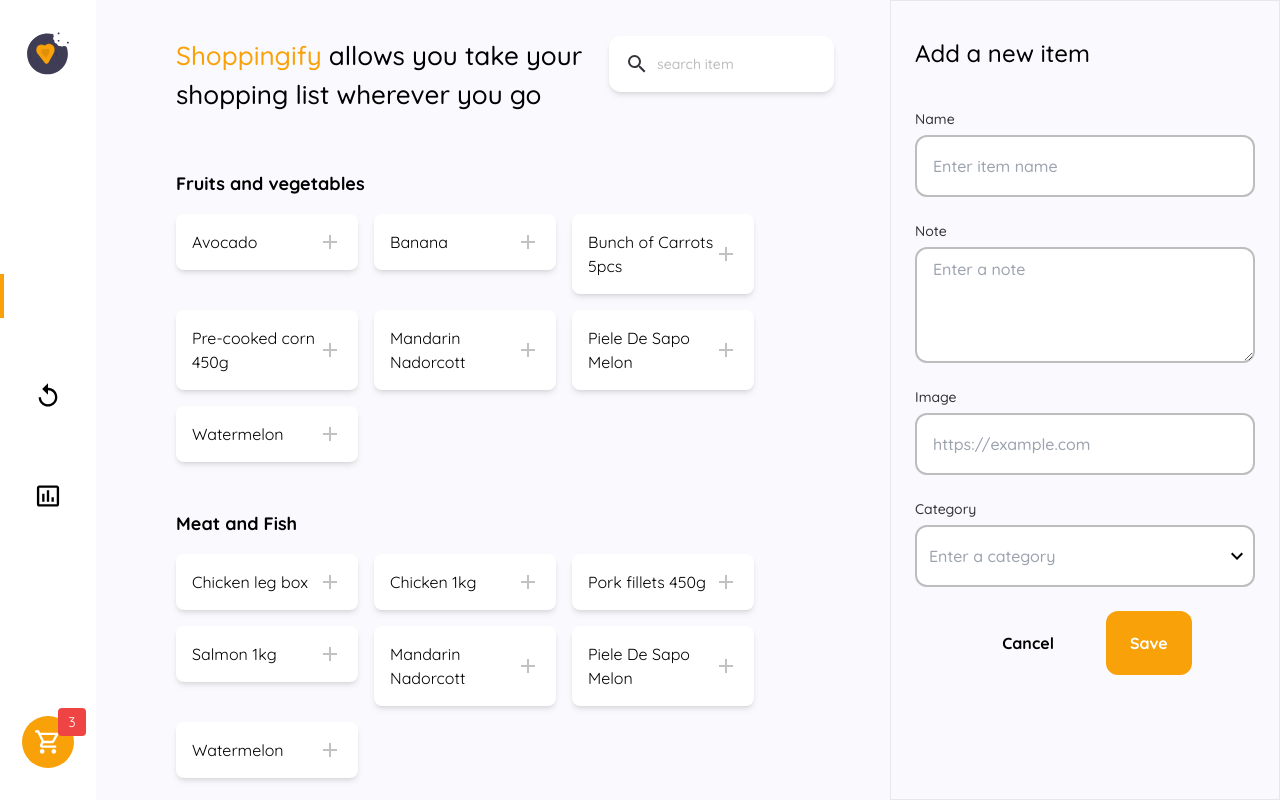
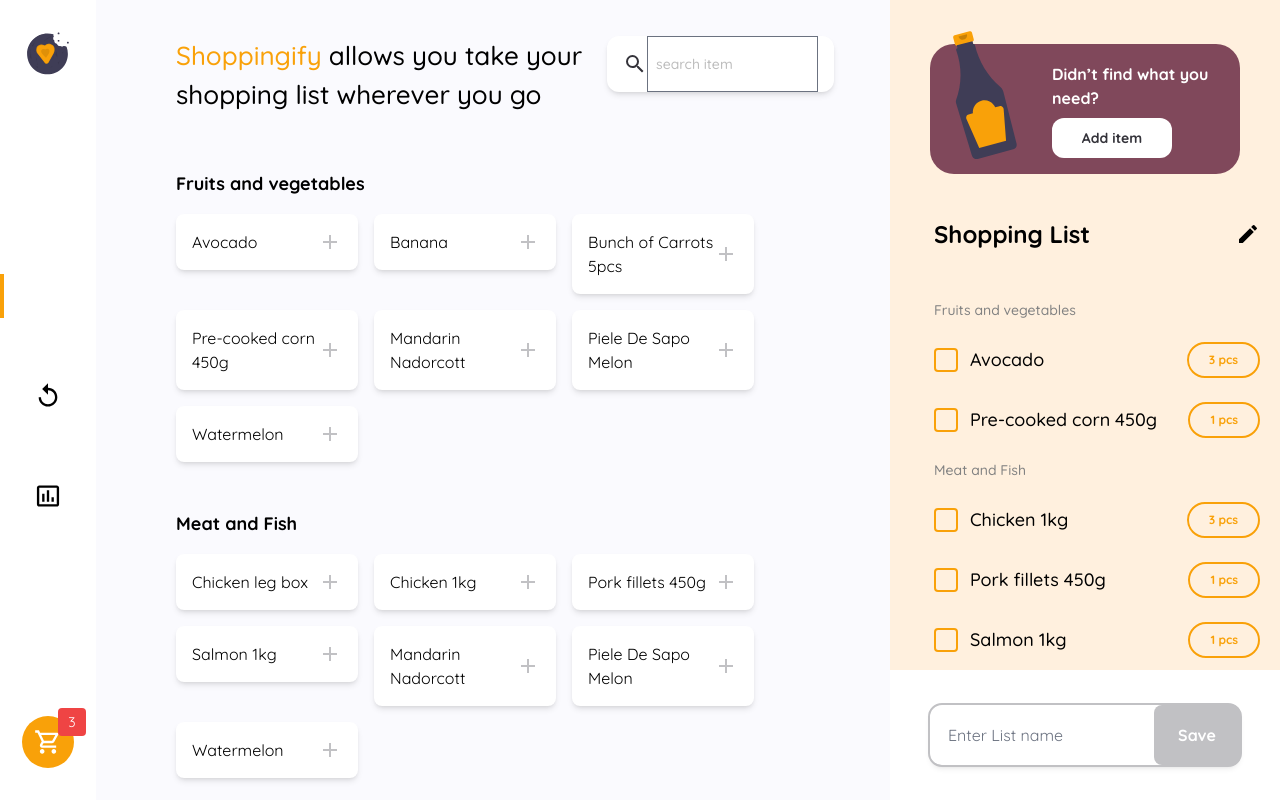
Before and after one commit to OsamaMalik651/shoppingify-master, a React (Create React App) app in the folder client/: page / in a window 1280 px wide. Built offline with nearby package versions, Linux system fonts and the light colour scheme; some icons are missing.

Commit message:
fixed styling, updated shoppingList component.

```diff
--- a/client/package.json
+++ b/client/package.json
@@ -3,6 +3,7 @@
   "version": "0.1.0",
   "private": true,
   "dependencies": {
+    "@tailwindcss/forms": "^0.5.6",
     "@testing-library/jest-dom": "^5.17.0",
     "@testing-library/react": "^13.4.0",
     "@testing-library/user-event": "^13.5.0",
--- a/client/src/Pages/ItemsPage/index.js
+++ b/client/src/Pages/ItemsPage/index.js
@@ -6,6 +6,20 @@
 
 const ItemsPage = () => {
     const [searchTerm, setSearchTerm] = useState('');
+    const [showAddItem, setShowAddItem] = useState(false);
+    const [showShoppingList, setShowShoppingList] = useState(true);
+    const [shoppingListEditMode, setShoppingListEditMode] = useState(false);
+
+    const handleShowAddItemComponent = () => {
+        setShowAddItem(!showAddItem);
+        setShowShoppingList(!showShoppingList)
+    }
+
+    const onItemAddClick = () => {
+        setShoppingListEditMode(true)
+        setShowShoppingList(true)
+        setShowAddItem(false)
+    }
 
     const items = [
         {
@@ -21,6 +35,9 @@
     const handleSearchTerm = (e) => {
         setSearchTerm(e.target.value);
     }
+    const handleShoppingListEditMode = (e) => {
+        setShoppingListEditMode(!shoppingListEditMode)
+    }
 
     const renderedItems = items.map((item) => {
         return (
@@ -29,7 +46,7 @@
                 <div className='flex flex-wrap gap-4 '>
                     {item.items.map((listItem,) => {
                         return (
-                            <Item key={listItem} name={listItem} />
+                            <Item key={listItem} name={listItem} onClick={onItemAddClick} />
                         )
                     })}
                 </div>
@@ -63,8 +80,14 @@
                 </div>
             </div>
             <div className=' max-w-[390px] flex flex-col basis-1/3' >
-                {/* <ShoppingList shoppingList={{}} /> */}
-                <AddItem />
+                {showShoppingList && <ShoppingList
+                    shoppingList={{}}
+                    onAddItemClick={handleShowAddItemComponent}
+                    shoppingListEditMode={shoppingListEditMode}
+                    handleShoppingListEditMode={handleShoppingListEditMode}
+
+                />}
+                {showAddItem && <AddItem onCancelButtonClick={handleShowAddItemComponent} />}
             </div>
         </div>
 
--- a/client/src/components/AddItem/index.js
+++ b/client/src/components/AddItem/index.js
@@ -3,7 +3,7 @@
 import DropDown from '../DropDown'
 import Button from '../Button'
 
-const AddItem = () => {
+const AddItem = ({ onCancelButtonClick }) => {
 
     const handleSubmit = (event) => {
 
@@ -21,8 +21,8 @@
                     <DropDown title="Category" />
                 </form>
                 <div className='flex gap-7 justify-center flex-1 max-h-48'>
-                    <Button secondary>Cancel</Button>
-                    <Button primary>Save</Button>
+                    <Button secondary onClick={onCancelButtonClick}>Cancel</Button>
+                    <Button primary onClick={onCancelButtonClick}>Save</Button>
                 </div>
             </div>
         </div>
--- a/client/src/components/Button/index.js
+++ b/client/src/components/Button/index.js
@@ -4,7 +4,7 @@
 import { twMerge } from 'tailwind-merge';
 
 
-const Button = ({ children, primary, secondary, danger, info, rest }) => {
+const Button = ({ children, primary, secondary, danger, info, onClick, rest }) => {
     const classes = twMerge(classNames('flex items-center h-fit px-6 py-5 rounded-xl text-base font-bold cursor-pointer', {
         'bg-bgOrange text-white': primary,
         'hover:bg-bgHoverGray ': secondary,
@@ -16,6 +16,7 @@
         <div
             {...rest}
             className={`${classes}`}
+            onClick={onClick}
         >{children}</div>
     )
 }
--- a/client/src/components/Item/index.js
+++ b/client/src/components/Item/index.js
@@ -1,11 +1,11 @@
 import React from 'react'
 import { MdAdd } from "react-icons/md";
-const Item = ({ name }) => {
+const Item = ({ name, onClick }) => {
     return (
         <div className='flex flex-shrink-0 w-[182px] px-4 py-4  h-fit items-center justify-between bg-white text-base rounded-lg shadow-md'>
             {name}
             <span className='cursor-pointer pl-0'>
-                <MdAdd className='font-bold text-2xl text-iconGray' />
+                <MdAdd className='font-bold text-2xl text-iconGray' onClick={onClick} />
             </span>
         </div>
     )
--- a/client/src/components/ShoppingList/index.js
+++ b/client/src/components/ShoppingList/index.js
@@ -1,9 +1,14 @@
-import React from 'react'
+import React, { useState } from "react";
 import { ReactComponent as BottleIcon } from "../../assets/bottle.svg";
-import ShoppingListItem from '../ShoppingListItem';
+import { ReactComponent as ShoppingCart } from "../../assets/shoppingCart.svg";
 
 
-const ShoppingList = () => {
+import ShoppingListItem from "../ShoppingListItem";
+import { MdEdit, MdModeEditOutline } from "react-icons/md";
+
+const ShoppingList = ({ onAddItemClick, shoppingListEditMode, handleShoppingListEditMode }) => {
+    const rows = [];
+    let lastCategory = null;
     var shoppingList = [
         { id: "1", name: "Avocado", count: "3", category: "Fruits and vegetables" },
         { id: "2", name: "Pre-cooked corn 450g", count: "1", category: "Fruits and vegetables" },
@@ -18,51 +23,87 @@
         { id: "11", name: "Piele De Sapo Melon", count: "2", category: "Meat and Fish" },
         { id: "12", name: "Chicken leg box", count: "3", category: "Meat and Fish" },
         { id: "13", name: "Piele De Sapo Melon", count: "4", category: "Meat and Fish" },
-        { id: "14", name: "Watermelon", count: "6", category: "Meat and Fish" },];
-    const rows = [];
-    let lastCategory = null;
+        { id: "14", name: "Watermelon", count: "6", category: "Meat and Fish" },
+    ];
 
-    shoppingList.forEach((item) => {
+    shoppingList?.forEach((item) => {
         if (item.category !== lastCategory) {
-            rows.push(<div className='text-[#828282] font-medium text-sm py-[10px]'><h6>{item.category}</h6></div>)
+            rows.push(
+                <div className="text-[#828282] font-medium text-sm py-[10px]" key={`${item.category[0]}${item.id}`}>
+                    <h6>{item.category}</h6>
+                </div>
+            );
         }
-        rows.push(<ShoppingListItem item={item} edit={item.id === "3" && true} />)
+        rows.push(<ShoppingListItem item={item} key={item.id} isShoppingListEditMode={shoppingListEditMode} />);
         lastCategory = item.category;
-    })
+    });
 
     return (
-        <div className='bg-bgLightOrange flex flex-1 flex-col pt-11'>
-            <div className='flex flex-col flex-1' >
-                <div className='bg-[#80485B] flex flex-1 self-center max-h-[130px] min-w-[310px] rounded-3xl relative  px-7'>
-                    <BottleIcon className='absolute -top-[18px] left-2' />
-                    <div className='ml-auto flex flex-1 max-w-[160px] flex-col gap-2 py-[18px]' >
-                        <span className='text-white text-base font-bold'>Didn’t find what you need?</span>
-                        <button className='bg-white text-iconBlack text-sm font-bold  py-[10px] h-10 w-[120px] rounded-xl'>Add item</button>
+        <div className="bg-bgLightOrange h-full flex flex-col pt-11 items-stretch">
+            <div className="flex flex-col flex-none">
+                <div className="bg-[#80485B] flex flex-1 self-center max-h-[130px] min-w-[310px] rounded-3xl relative px-7">
+                    <BottleIcon className="absolute -top-[18px] left-2" />
+                    <div className="ml-auto flex flex-1 max-w-[160px] flex-col gap-2 py-[18px]">
+                        <span className="text-white text-base font-bold">
+                            Didn’t find what you need?
+                        </span>
+                        <button
+                            className="bg-white text-iconBlack text-sm font-bold  py-[10px] h-10 w-[120px] rounded-xl"
+                            onClick={onAddItemClick}
+                        >
+                            Add item
+                        </button>
                     </div>
                 </div>
-                <div className='flex flex-col flex-1 w-full ps-11 pe-7 pt-11 gap-10 overflow-y-scroll max-h-[756px]'>
-                    <div className='text-2xl font-bold'>
+            </div>
+            {rows.length ? (
+                <div className="flex h-full flex-col items-stretch w-full ps-11 pe-5 pt-11 gap-10 overflow-y-scroll no-scrollbar">
+                    <div className="text-2xl font-bold flex justify-between items-center">
                         <h1>Shopping List</h1>
+                        <MdEdit
+                            className="cursor-pointer"
+                            onClick={handleShoppingListEditMode}
+                        />
                     </div>
-                    <div className='flex flex-col flex-1 pe-4'>
+                    <div className="flex flex-col flex-1 overflow-y-scroll no-scrollbar">
                         {rows}
                     </div>
                 </div>
-                <div className='bg-white flex flex-1 max-h-[130px] w-full justify-self-end justify-center items-center'>
-                    <div className='flex flex-1 h-full max-h-[60px] max-w-[310px] rounded-xl shadow-md
+            ) : (
+                <div className="flex flex-col flex-1 w-full max-h-[756px] justify-center items-center relative">
+                    <h1 className="text-iconBlack text-xl font-bold">No Items</h1>
+                    <ShoppingCart className="absolute -bottom-3" />
+                </div>
+            )}
+
+            <div className="bg-white flex min-h-[130px] w-full justify-self-end justify-center items-center">
+                <div
+                    className={`flex flex-1 h-full max-h-[60px] max-w-[310px] rounded-xl shadow-md
                    focus-within:outline focus-within:outline-2 focus-within:outline-bgOrange
-                    '>
-                        <input
-                            className='flex flex-1 border-none rounded-xl px-[18px] outline-none active:'
-                            type="text" placeholder='Enter List name' />
-                        <button
-                            className='flex flex-1 max-w-[86px] items-center justify-center bg-bgOrange rounded-lg text-white text-base font-bold translate-x-0'
-                        >Save</button>
-                    </div>
+                    ${!shoppingListEditMode
+                            ? " outline outline-2 outline-iconGray"
+                            : ""
+                        }
+                    `}
+                >
+                    <input
+                        className="flex flex-1 border-none rounded-xl px-[18px] outline-none active"
+                        type="text"
+                        placeholder="Enter List name"
+                        disabled={!shoppingListEditMode}
+                    />
+                    <button
+                        className={`flex flex-1 max-w-[86px] items-center justify-center bg-bgOrange rounded-lg text-white text-base font-bold translate-x-0 ${!shoppingListEditMode ? " bg-iconGray outline-iconGray" : ""
+                            }`}
+                        disabled={!shoppingListEditMode}
+                    >
+                        Save
+                    </button>
                 </div>
             </div>
+
         </div>
-    )
-}
+    );
+};
 
-export default ShoppingList
+export default ShoppingList;
--- a/client/src/components/ShoppingListItem/index.js
+++ b/client/src/components/ShoppingListItem/index.js
@@ -2,19 +2,26 @@
 import { MdDeleteOutline, MdRemove, MdOutlineAdd } from "react-icons/md";
 
 
-const ShoppingListItem = ({ item, edit }) => {
+const ShoppingListItem = ({ item, edit, isShoppingListEditMode }) => {
     const [itemcount, setItemCount] = useState(parseInt(item.count));
-    const [isEditItem, setIsEditItem] = useState(edit);
+    const [isEditItem, setIsEditItem] = useState(edit || false);
 
     const handleCountClick = () => {
         setIsEditItem(!isEditItem)
         // update the item count in the parent component through passed update funciton in the future.
     }
+    const handleEditItem = () => {
+        isShoppingListEditMode && setIsEditItem(!isEditItem)
+    }
 
     return (
         <div className='shoppingListItem' >
-            <h1 className=''>{item.name}</h1>
-            {!isEditItem && <button className='shoppingListItemCount' onClick={() => setIsEditItem(!isEditItem)}>{item.count} pcs</button>}
+            <div className='flex flex-1 items-center gap-3'>
+                {!isShoppingListEditMode && <input type='checkbox' className='border-2 border-bgOrange w-6 h-6 rounded bg-transparent ring-0 focus:ring-0 checked:bg-bgOrange focus:ring-offset-0 focus:outline-none cursor-pointer  checked:hover:bg-bgOrange checked:focus:bg-bgOrange' />}
+                <h1 className=''>{item.name}</h1>
+            </div>
+
+            {!isEditItem && <button className='shoppingListItemCount' onClick={handleEditItem}>{item.count} pcs</button>}
             {isEditItem &&
                 <div className='shoppingListItemEdit'>
                     <div className='shoppingListItemDelete'><MdDeleteOutline /></div>
--- a/client/src/index.css
+++ b/client/src/index.css
@@ -5,6 +5,7 @@
 @layer base {
   html {
     font-family: quicksand, system-ui, sans-serif;
+    height: 100%;
   }
 }
 /* body {
@@ -56,7 +57,7 @@
 .shoppingListItem {
   @apply flex justify-between items-center my-3 gap-2 bg-bgLightOrange;
 }
-.shoppingListItem > h1 {
+.shoppingListItem h1 {
   @apply text-black text-lg font-medium flex-1;
 }
 .shoppingListItemCount {
--- a/client/tailwind.config.js
+++ b/client/tailwind.config.js
@@ -31,5 +31,5 @@
       },
     },
   },
-  plugins: [],
+  plugins: [require("@tailwindcss/forms")],
 };
```
Also changed, not shown: client/src/assets/shoppingCart.svg (added), 1 other file (tests, documents, lock files or other folders).
